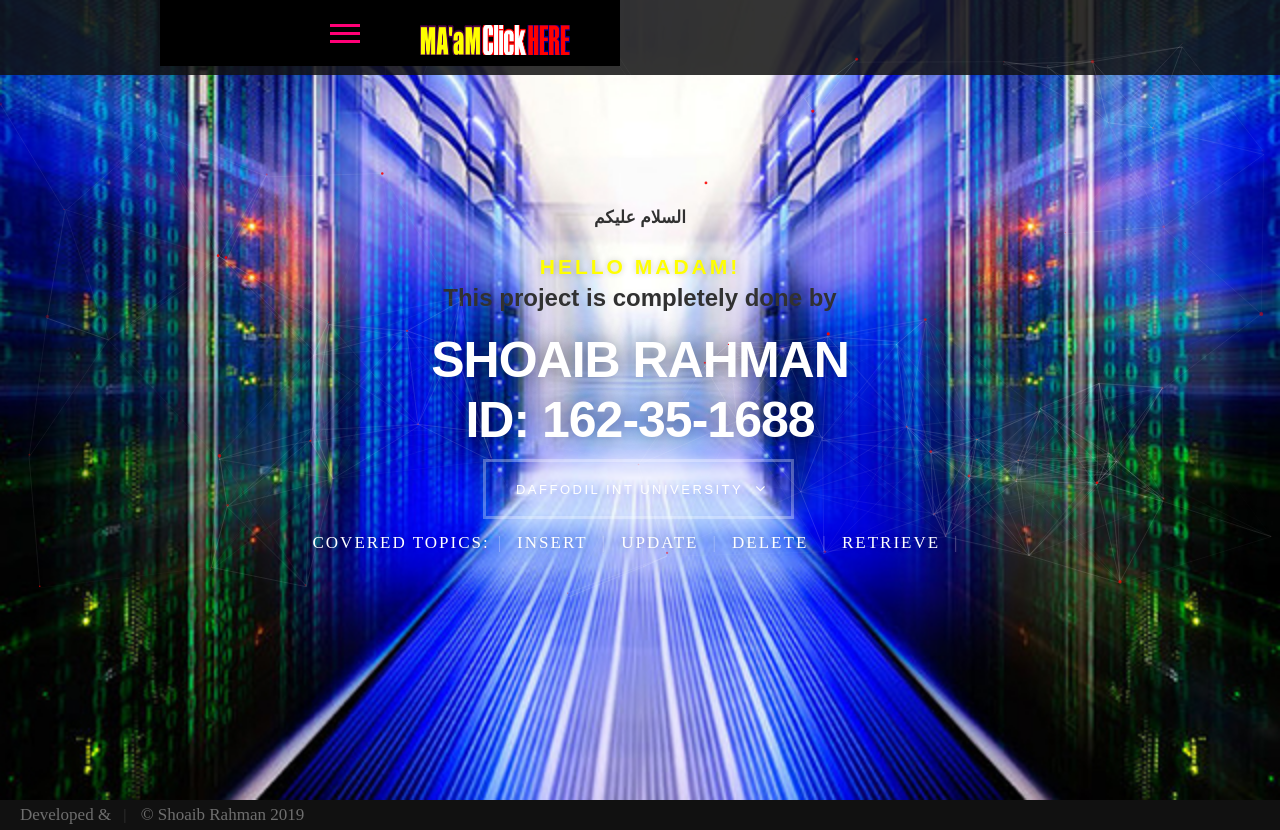
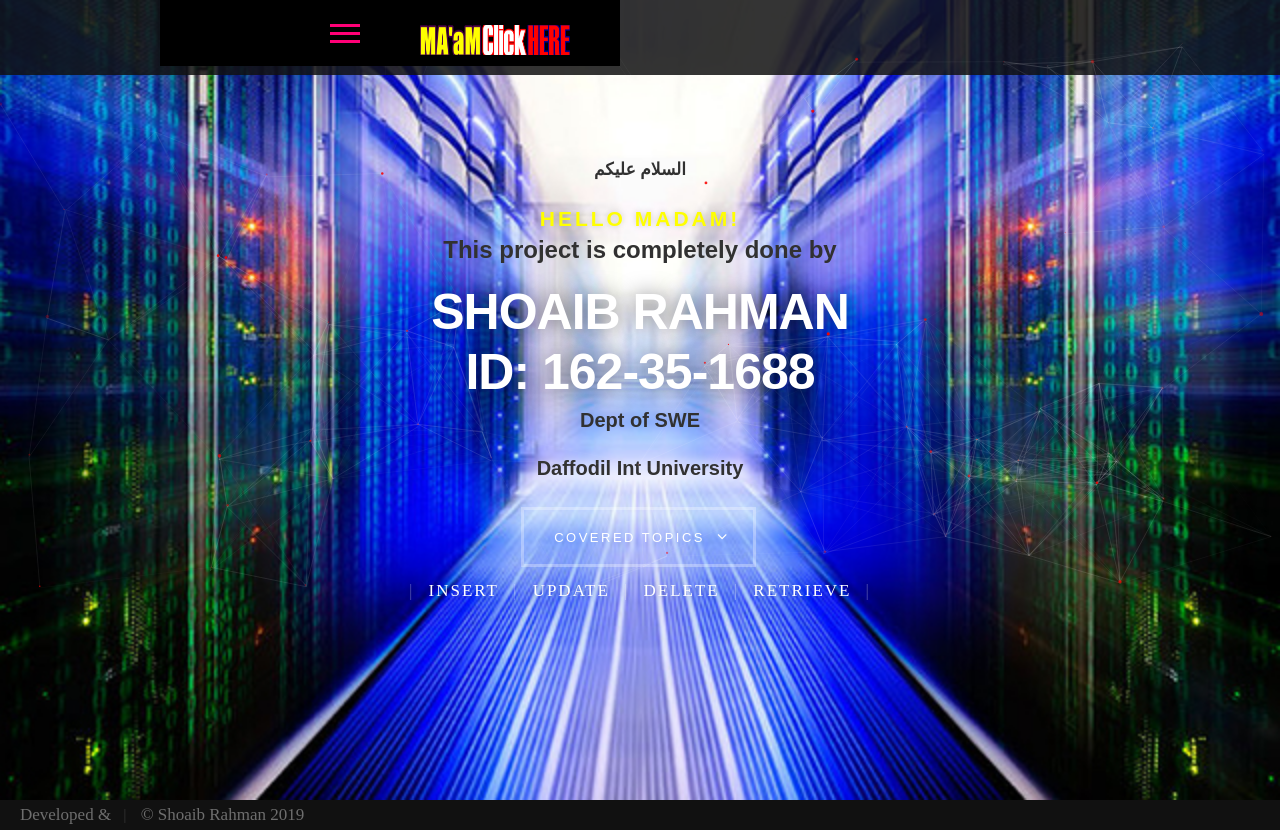
Before and after one commit to shoaibswe/StoredProcedure_Using_PHP_and_MySQL, a PHP site: page / in a window 1280 px wide. Run offline with PHP 8.4, Linux system fonts and the light colour scheme; some web fonts are replaced.

Commit message:
updated index file

```diff
--- a/index.php
+++ b/index.php
@@ -75,9 +75,11 @@
                <h2>This project is completely done by</h2>
 	   			<h1>SHOAIB RAHMAN</h1>
                <h1>ID: 162-35-1688</h1>
-               <span class="button stroke smoothscroll" title="">Daffodil Int University</span>
+               <h3>Dept of SWE</h3>
+               <h3>Daffodil Int University</h3>
+               <span class="button stroke smoothscroll" title="">Covered Topics</span>
 	   			<p class="intro-position">
-	   				Covered Topics:<span>Insert</span>
+	   				<span>Insert</span>
 	   				<span>Update</span>
                   <span>Delete</span>
                   <span>Retrieve</span>
```
